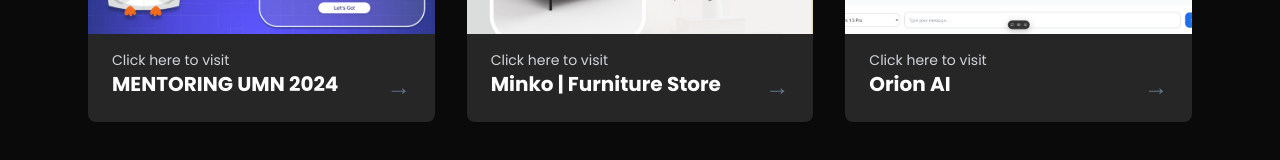
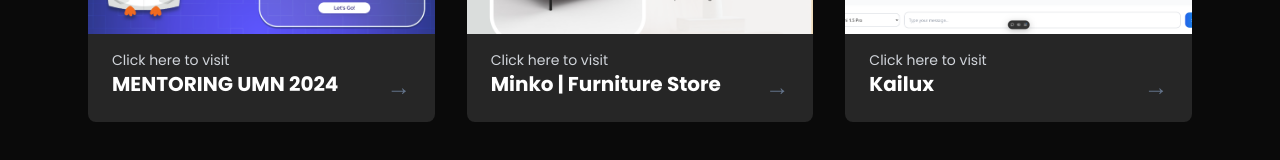
Before and after one commit to aljasonch/portofolio-website, a React (Create React App) app: page / in a window 1280 px wide. Shown: the part 1955-2115 px from the top of the page. Built offline with nearby package versions, Linux system fonts and the light colour scheme.

Commit message:
update: rename a project website

```diff
--- a/src/components/Projects/index.jsx
+++ b/src/components/Projects/index.jsx
@@ -52,7 +52,7 @@
             </a>
           </div>
           <div className="bg-neutral-800 rounded-lg hover:scale-105 transition-transform duration-300 ease-in-out">
-            <a href="http://orionai-beta.vercel.app/" target="_blank">
+            <a href="http://kailux.vercel.app/" target="_blank">
               <img
                 src={Orion}
                 alt="HTML Project"
@@ -64,7 +64,7 @@
                 </p>
                 <div className="flex justify-between">
                   <h3 className="text-xl poppins-bold text-white mb-2">
-                    Orion AI
+                    Kailux
                   </h3>
                   <div className="text-slate-500 text-2xl">→</div>
                 </div>
```
